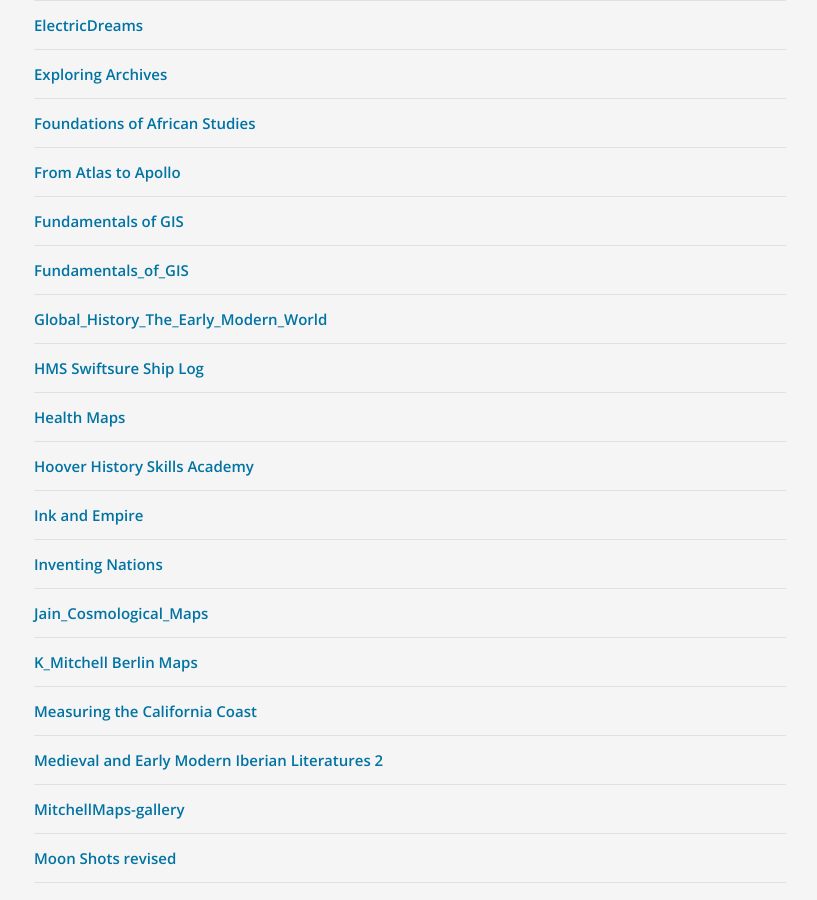
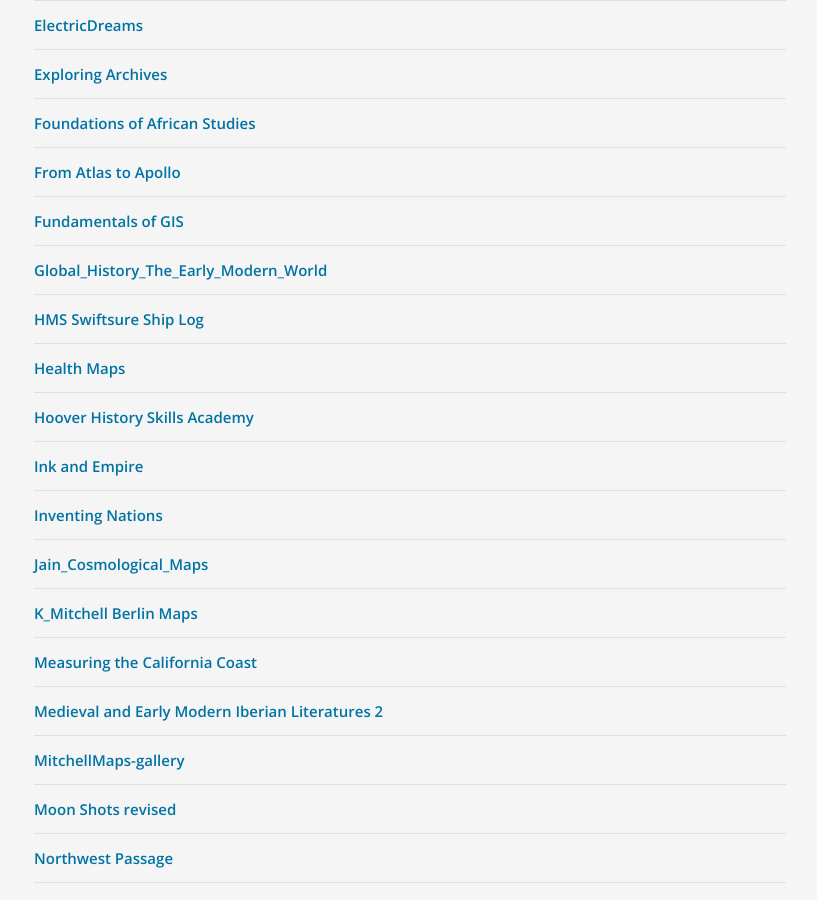
Before and after one commit to davidrumseymapcenter/iiif-galleries, a Jekyll site: the page built from index.md, in a window 1280 px wide and 900 px high, scrolled down 603 px. Shown: the whole window, without its empty margins (230-1047 px from the left). Built offline with Jekyll 4.4.1, drawn with Linux system fonts in a browser that asks for light colours; our own code applies the rules of GitHub Pages for plain Markdown files.

Commit message:
Auto-update gallery index

```diff
--- a/index.md
+++ b/index.md
@@ -23,7 +23,6 @@ layout: default
 <li><a href="https://davidrumseymapcenter.github.io/set-builder/presentation.html?file=https://raw.githubusercontent.com/davidrumseymapcenter/iiif-galleries/main/galleries/Foundations of African Studies-gallery.json" target="_blank">Foundations of African Studies</a></li>
 <li><a href="https://davidrumseymapcenter.github.io/set-builder/presentation.html?file=https://raw.githubusercontent.com/davidrumseymapcenter/iiif-galleries/main/galleries/From Atlas to Apollo-gallery.json" target="_blank">From Atlas to Apollo</a></li>
 <li><a href="https://davidrumseymapcenter.github.io/set-builder/presentation.html?file=https://raw.githubusercontent.com/davidrumseymapcenter/iiif-galleries/main/galleries/Fundamentals of GIS-gallery.json" target="_blank">Fundamentals of GIS</a></li>
-<li><a href="https://davidrumseymapcenter.github.io/set-builder/presentation.html?file=https://raw.githubusercontent.com/davidrumseymapcenter/iiif-galleries/main/galleries/Fundamentals_of_GIS.json" target="_blank">Fundamentals_of_GIS</a></li>
 <li><a href="https://davidrumseymapcenter.github.io/set-builder/presentation.html?file=https://raw.githubusercontent.com/davidrumseymapcenter/iiif-galleries/main/galleries/Global_History_The_Early_Modern_World.json" target="_blank">Global_History_The_Early_Modern_World</a></li>
 <li><a href="https://davidrumseymapcenter.github.io/set-builder/presentation.html?file=https://raw.githubusercontent.com/davidrumseymapcenter/iiif-galleries/main/galleries/HMS Swiftsure Ship Log.json" target="_blank">HMS Swiftsure Ship Log</a></li>
 <li><a href="https://davidrumseymapcenter.github.io/set-builder/presentation.html?file=https://raw.githubusercontent.com/davidrumseymapcenter/iiif-galleries/main/galleries/Health Maps-gallery.json" target="_blank">Health Maps</a></li>
```
